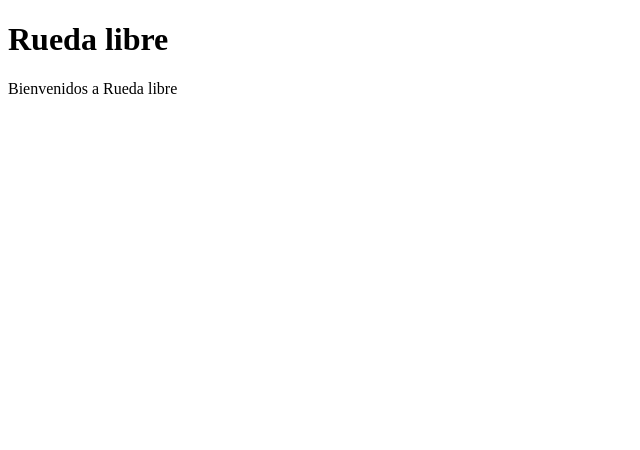
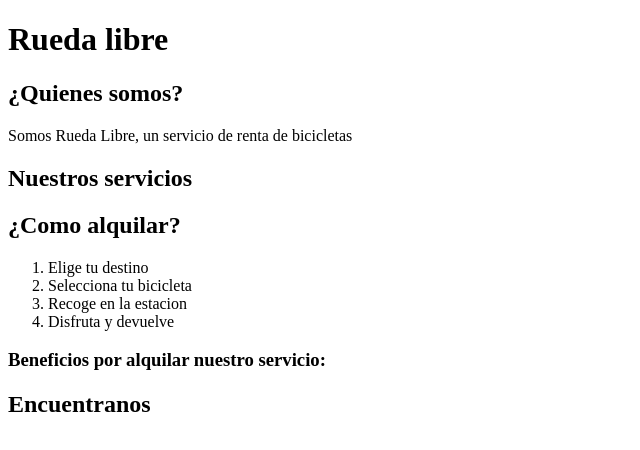
Before and after one commit to AndresFelipeOrozcoPaternina/rueda-libre, a plain HTML site: page index.html in a window 1280 px wide. Shown: the whole page, without its empty margins (0-640 px from the left). Drawn offline with Linux system fonts and the light colour scheme.

Commit message:
Listas creadas

```diff
--- a/index.html
+++ b/index.html
@@ -7,6 +7,24 @@
 </head>
 <body>
     <h1>Rueda libre</h1>
-    <p> Bienvenidos a Rueda libre</p>
+
+    <h2>¿Quienes somos?</h2>
+        <p> Somos Rueda Libre, un servicio de renta de bicicletas</p>
+    <h2>Nuestros servicios</h2>
+        <p></p>
+    <h2>¿Como alquilar?</h2>
+        <ol>
+            <li>Elige tu destino</li>
+            <li>Selecciona tu bicicleta</li>
+            <li>Recoge en la estacion</li>
+            <li>Disfruta y devuelve</li>
+        </ol>
+        <h3>Beneficios por alquilar nuestro servicio:</h3>
+
+    <h2>Encuentranos</h2>
+
+
+
+
 </body>
 </html>
```
